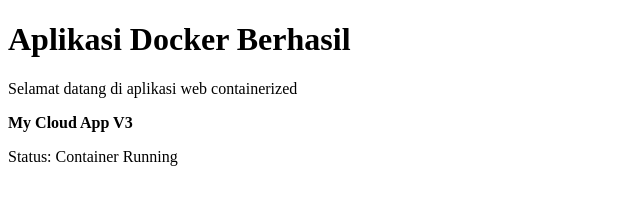
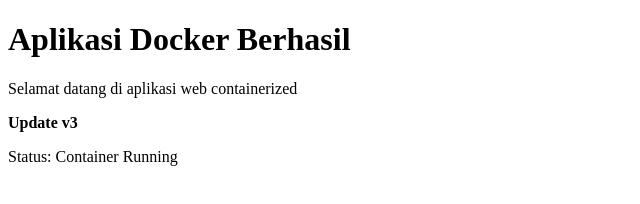
Before and after one commit to FirmansyahDzakwanArifien/muk-system-integrator, a plain HTML site: page index.html in a window 1280 px wide. Shown: the full height of the page, 0-640 px from the left. Drawn offline with Linux system fonts and the light colour scheme.

Commit message:
Update v3

```diff
--- a/index.html
+++ b/index.html
@@ -10,7 +10,7 @@
         <h1>Aplikasi Docker Berhasil</h1>
         <p>Selamat datang di aplikasi web containerized</p>
         <div>
-            <p><strong>My Cloud App V3</strong></p>
+            <p><strong>Update v3</strong></p>
             <p>Status: Container Running</p>
         </div>
     </div>
```
